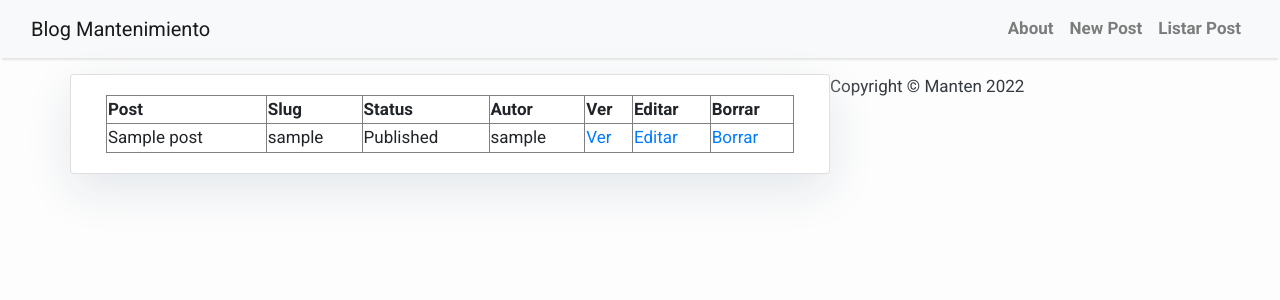
After one commit to agurubio/DjangoBlog, a Django app: page /list/ in a window 1280 px wide. The commit adds this page. Shown: the top 300 px of the page. Run offline with Django 4.2, Linux system fonts and the light colour scheme; tables that the repository leaves empty hold one stand-in row (values such as "Sample post"); some libraries are stand-ins or nearby versions.

```diff
--- a/mysite/mysite/blog/models.py
+++ b/mysite/mysite/blog/models.py
@@ -10,7 +10,6 @@ class Post(models.Model):
     slug = models.SlugField(max_length=200, unique=True)
     author = models.ForeignKey(User, on_delete= models.CASCADE,related_name='blog_posts')
     updated_on = models.DateTimeField(auto_now= True)
-    #content = models.TextField()
     content = SummernoteTextField()
     created_on = models.DateTimeField(auto_now_add=True)
     status = models.IntegerField(choices=STATUS, default=0)
--- a/mysite/mysite/blog/urls.py
+++ b/mysite/mysite/blog/urls.py
@@ -6,6 +6,7 @@ urlpatterns = [
     path('NewPost/', views.CreatePost.as_view(), name='post_create'),
     path('<slug>/edit/', views.UpdatePost.as_view(), name='post_edit'),
     path('<slug>/delete/', views.DeletePost.as_view(), name='post_delete'),
+    path('list/', views.ListPost.as_view(), name='post_list'),
     path('about/', views.about_page, name='about'),
     path('<slug:slug>/', views.PostDetail.as_view(), name='post_detail'),
 
--- a/mysite/mysite/blog/views.py
+++ b/mysite/mysite/blog/views.py
@@ -32,3 +32,7 @@ class UpdatePost(generic.UpdateView):
 
 def about_page(request):
     return render(request, "about.html")
+
+class ListPost(generic.ListView):
+    queryset = Post.objects.order_by('-created_on')
+    template_name = 'post_list.html'
--- a/mysite/mysite/templates/base.html
+++ b/mysite/mysite/templates/base.html
@@ -37,7 +37,7 @@
         <!-- Navigation -->
         <nav class="navbar navbar-expand-lg navbar-light bg-light shadow" id="mainNav">
             <div class="container-fluid">
-                <a class="navbar-brand" href="{% url 'home' %}">Django central</a>
+                <a class="navbar-brand" href="{% url 'home' %}">Blog Mantenimiento</a>
                 <button class="navbar-toggler navbar-toggler-right" type="button" data-toggle="collapse" data-target="#navbarResponsive"
                     aria-controls="navbarResponsive" aria-expanded="false" aria-label="Toggle navigation">
                     <span class="navbar-toggler-icon"></span>
@@ -51,7 +51,7 @@
                             <a class="nav-link text-black font-weight-bold" href="{% url 'post_create' %}">New Post</a>
                         </li>
                         <li class="nav-item text-black">
-                            <a class="nav-link text-black font-weight-bold" href="#">Listar Post</a>
+                            <a class="nav-link text-black font-weight-bold" href="{% url 'post_list' %}">Listar Post</a>
                         </li>
                     </ul>
                 </div>
@@ -61,9 +61,9 @@
         <!-- Content Goes here -->
         {% endblock content %}
 
-        <!-- Footer -->
+    <!-- Footer -->
         <footer class="py-3 bg-grey">
-            <p class="m-0 text-dark text-center ">Copyright &copy; Django Central</p>
+            <p class="m-0 text-dark text-center ">Copyright &copy; Manten 2022</p>
         </footer>
     </body>
 </html>
--- /dev/null
+++ b/mysite/mysite/templates/post_list.html
@@ -0,0 +1,57 @@
+{% extends 'base.html' %}
+{% block content %}
+
+<style>
+        .card{
+            box-shadow: 0 16px 48px #E3E7EB;
+        }
+
+</style>
+
+    <div class="container">
+        <div class="row">
+          <div class="col-md-8 card mb-4  mt-3 left  top">
+            <div class="card-body">
+            {% if object_list%}
+                <table border="1" style="border-collapse: collapse; width: 100%; height: 54px;">
+                <tbody>
+                <tr style="height: 18px;">
+                <td><strong>Post</strong></td>
+                <td><strong>Slug</strong></td>
+                <td><strong>Status</strong></td>
+                <td><strong>Autor</strong></td>
+                <td><strong>Ver</strong></td>
+                <td><strong>Editar</strong></td>
+                <td><strong>Borrar</strong></td>
+                </tr>
+                    {% for Post in object_list  %}
+                    <tr style="height: 18px;">
+                    <td>{{ Post.title }}</td>
+                    <td>{{ Post.slug }}</td>
+                    <td>{% if Post.status %} Published
+                        {% else %} Draft
+                        {% endif %}
+                    </td>
+                    <td>{{ Post.author }}</td>
+                    <td><a href="{% url 'post_detail' Post.slug %}">Ver </a></td>
+                    <td><a href="{% url 'post_edit' Post.slug %}">Editar </a> </td>
+                    <td><a href="{% url 'post_delete' Post.slug %}">Borrar </a> </td>
+                </tr>
+                    {% endfor %}
+                </tbody>
+                </table>
+                {% else %}
+                <div class="card mb-4">
+                    <div class="card-body">
+                        <p class="card-text text-muted h6">No se encuentran entradas. </p>
+                    </div>
+                </div>
+
+
+
+
+            {% endif %}
+        </div>
+    </div>
+
+    {% endblock content %}
```
Also changed, not shown: mysite/mysite/templates/index.html (+6 -5 lines), mysite/mysite/templates/sidebar.html (+3 -7 lines).
